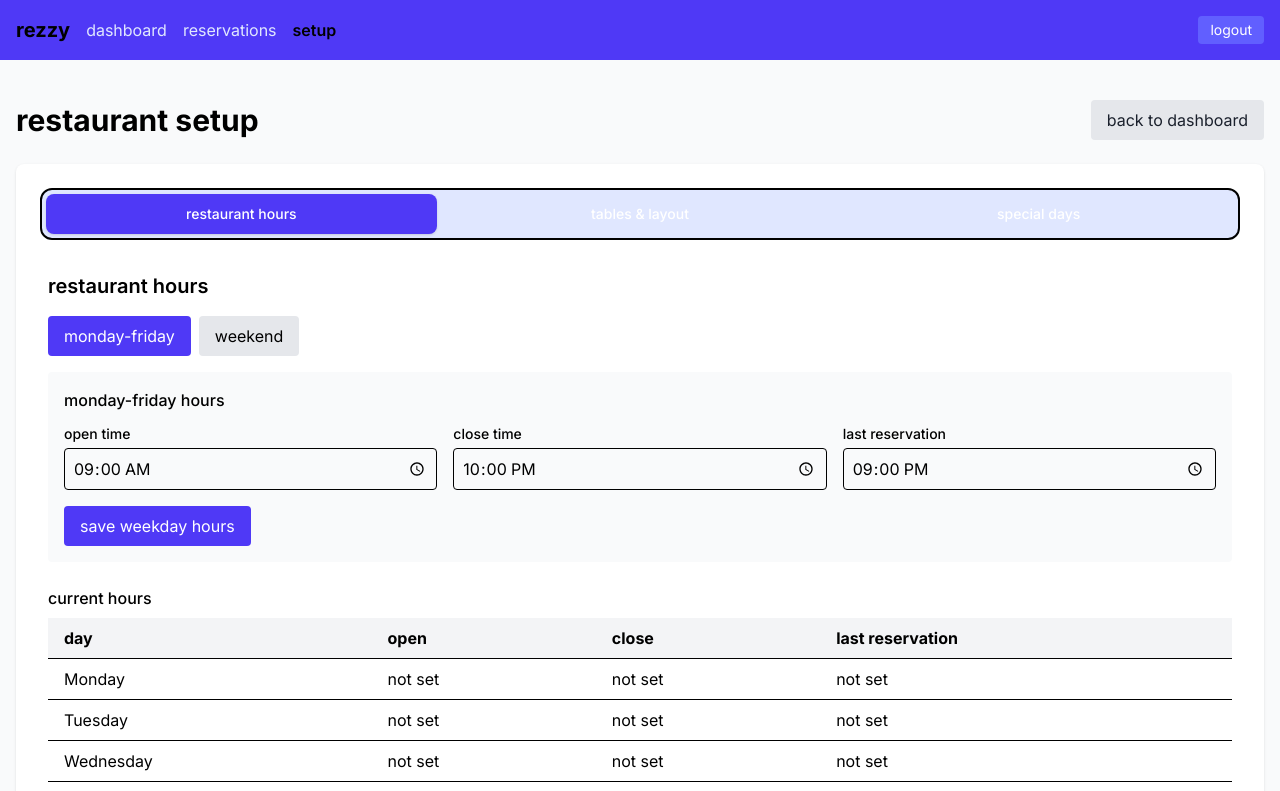
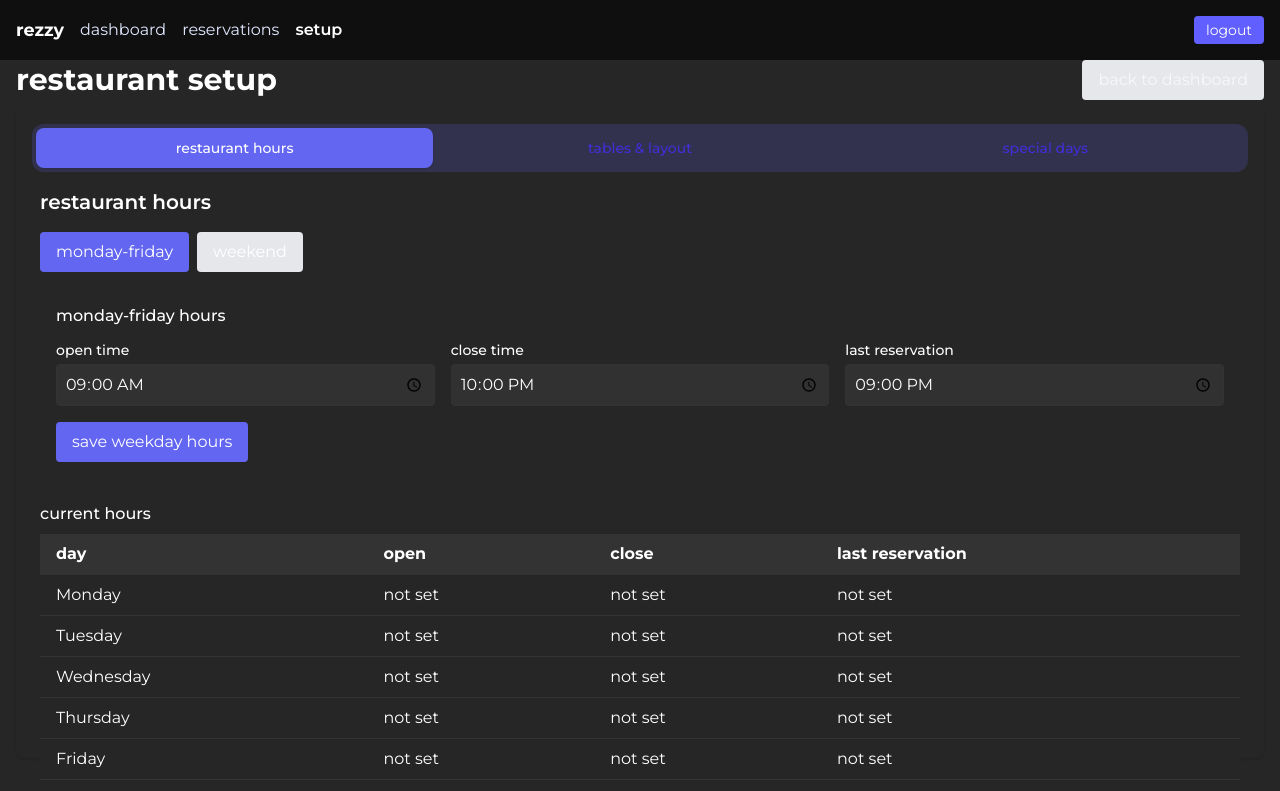
Before and after one commit to 0xniki/rezzy-frontend, a Next.js app: page /setup in a window 1280 px wide. Shown: the top 791 px of the page. Built offline with nearby package versions, Linux system fonts and the light colour scheme; no server answers; sample sign-in values are in the browser's storage.

Commit message:
theme changes

```diff
--- a/src/app/dashboard/page.tsx
+++ b/src/app/dashboard/page.tsx
@@ -160,13 +160,12 @@ export default function Dashboard() {
   return (
     <div className="py-6">
       <div className="flex justify-between items-center mb-6">
-        <h1 className="text-3xl font-bold">frali dashboard</h1>
       </div>
 
       {/* Date Navigator Component */}
       <DateNavigator onDateChange={handleDateChange} />
 
-      <div className="grid grid-cols-1 md:grid-cols-2 gap-6 mb-6">
+      {/* <div className="grid grid-cols-1 md:grid-cols-2 gap-6 mb-6">
         <div className="bg-white rounded-lg shadow p-6">
           <h2 className="text-xl font-semibold mb-4">restaurant hours</h2>
           <div className="overflow-x-auto">
@@ -243,12 +242,9 @@ export default function Dashboard() {
             </div>
           </div>
         </div>
-      </div>
+      </div> */}
 
       <div className="bg-white rounded-lg shadow p-6">
-        <h2 className="text-xl font-semibold mb-4">restaurant layout</h2>
-        <p className="text-sm text-gray-500 mb-4">click on a table to view its reservations for today</p>
-
         <div
           className="border border-gray-300 bg-white relative mx-auto"
           style={{ width: '800px', height: '600px' }}
--- a/src/app/globals.css
+++ b/src/app/globals.css
@@ -1,104 +1,196 @@
+@import url('https://fonts.googleapis.com/css2?family=Montserrat:ital,wght@0,400;0,500;0,600;0,700;1,400&display=swap');
 @import "tailwindcss";
 
 :root {
-  --background: #ffffff;
-  --foreground: #000000; /* Changed from #171717 to pure black for better contrast */
-}
-
-@theme inline {
-  --color-background: var(--background);
-  --color-foreground: var(--foreground);
-  --font-sans: var(--font-geist-sans);
-  --font-mono: var(--font-geist-mono);
-}
-
-@media (prefers-color-scheme: dark) {
-  :root {
-    --background: #0a0a0a;
-    --foreground: #ffffff; /* Changed from #ededed to pure white for better contrast */
-  }
+  --background: #1a1a1a;
+  --foreground: #ffffff;
+  --nav-background: #0f0f0f;
+  --card-background: #262626;
+  --date-picker-bg: #202020;
+  --table-header-bg: #333333;
+  --primary: #6366f1;
+  --border: #333333;
 }
 
 body {
   background: var(--background);
   color: var(--foreground);
-  font-family: Arial, Helvetica, sans-serif;
+  font-family: "Montserrat", sans-serif !important;
 }
 
-/* Added additional styling for better text visibility */
-.text-gray-500 {
-  color: #2d3748 !important; /* Much darker gray */
+* {
+  font-family: "Montserrat", sans-serif !important;
 }
 
-.text-gray-600 {
-  color: #1a202c !important; /* Almost black */
+/* Layout and spacing */
+.container.mx-auto.p-4 {
+  padding: 0.5rem 1rem !important;
+  padding-top: 0 !important;
+  padding-bottom: 2rem !important;
 }
 
-/* Make sure form inputs have enough contrast */
-input, select, textarea {
-  color: #000000;
+nav + .container {
+  padding-top: 0 !important;
 }
 
-/* Fix table text visibility */
-table th, table td {
-  color: #000000 !important;
+.py-6 {
+  padding-top: 0 !important;
+  padding-bottom: 0.5rem !important;
+  margin-top: 0 !important;
 }
 
-/* Fix restaurant floor layout table visibility */
-[class*="bg-indigo-100"], [class*="bg-purple-100"] {
-  border-width: 2px !important;
-  color: #000000 !important;
+.mb-6 {
+  margin-bottom: 0.5rem !important;
 }
 
-/* Fix title visibility */
-h1, .text-xl, .text-2xl, .text-3xl, .font-bold, .font-semibold {
-  color: #000000 !important;
+.p-6 {
+  padding: 1rem !important;
 }
 
-/* Fix navigation and header colors */
-.bg-indigo-600, .bg-purple-600, .bg-green-600 {
-  color: #ffffff !important;
+/* Navbar */
+nav.bg-indigo-600 {
+  background-color: var(--nav-background) !important;
 }
 
-/* Fix selected tab text */
-.bg-indigo-600.text-white,
-[class*="bg-indigo-600"] {
-  color: #ffffff !important;
+/* Date picker as secondary navbar */
+.bg-white.rounded-lg.shadow.p-4.mb-6 {
+  background-color: var(--date-picker-bg) !important;
+  border-radius: 0 !important;
+  box-shadow: none !important;
+  padding: 0.5rem 1rem !important;
+  margin-top: 0 !important;
+  margin-bottom: 0.5rem !important;
+  border-bottom: 1px solid var(--border) !important;
 }
 
-/* Force white text on all colored buttons */
-.bg-indigo-600, .bg-purple-600, .bg-green-600,
-.bg-indigo-700, .bg-purple-700, .bg-green-700,
-button[class*="bg-indigo-"], button[class*="bg-purple-"], button[class*="bg-green-"] {
-  color: #ffffff !important;
+/* Fix date navigator arrows to be closer to date */
+.bg-white.rounded-lg.shadow.p-4.mb-6 .flex.items-center.justify-between {
+  min-height: 38px !important;
+  padding: 0 10% !important;
 }
 
-/* Force better contrast for specific components */
-.text-gray-700, .text-gray-800 {
-  color: #1a202c !important;
+.text-xl.font-bold {
+  font-size: 1.1rem !important;
 }
 
-.bg-gray-50 h3.font-medium,
-.bg-white h3.font-medium,
-form h3,
-form .font-medium,
-.font-medium.mb-3,
-.font-medium.mb-2 {
-  color: #000000 !important;
+.mt-3.text-center {
+  margin-top: 0.25rem !important;
 }
 
-/* Fix all form labels */
-label, .block.text-sm.font-medium.mb-1 {
-  color: #000000 !important;
+/* Improve hover state for date button */
+button.text-xl.font-bold.px-4.py-2.rounded:hover {
+  background-color: rgba(255, 255, 255, 0.1) !important;
 }
 
-/* Fix field help text */
-.text-xs.text-gray-500 {
-  color: #333333 !important;
+/* Restaurant layout */
+.bg-white.rounded-lg.shadow.p-6:last-child {
+  height: calc(100vh - 150px) !important; /* Adjusted height */
+  display: flex !important;
+  flex-direction: column !important;
 }
 
-/* Ensure white text stays on colored buttons */
-.bg-indigo-600, .bg-purple-600, .bg-green-600,
-.bg-indigo-700, .bg-purple-700, .bg-green-700 {
-  color: #ffffff !important;
+.border.border-gray-300.bg-white.relative.mx-auto {
+  height: 100% !important;
+  width: 100% !important;
+  flex: 1 !important;
 }
+
+/* Cards and backgrounds */
+.bg-white, .bg-gray-50 {
+  background-color: var(--card-background) !important;
+}
+
+/* Tables */
+table th, tr.bg-gray-100 {
+  background-color: var(--table-header-bg) !important;
+  color: var(--foreground) !important;
+}
+
+.bg-gray-100 {
+  background-color: var(--table-header-bg) !important;
+  color: var(--foreground) !important;
+}
+
+/* Highlighted day in schedule */
+.bg-blue-50 {
+  background-color: rgba(124, 58, 237, 0.15) !important;
+  color: white !important;
+}
+
+tr.bg-blue-50 td {
+  color: white !important;
+}
+
+/* Form elements and buttons */
+input, select, textarea {
+  background-color: rgba(255, 255, 255, 0.05) !important;
+  border-color: var(--border) !important;
+  color: var(--foreground) !important;
+}
+
+.bg-indigo-600, .bg-purple-600, .bg-green-600 {
+  background-color: var(--primary) !important;
+  color: white !important;
+}
+
+/* Text colors */
+.text-gray-500, .text-gray-600, .text-gray-700, .text-gray-800 {
+  color: rgba(255, 255, 255, 0.7) !important;
+}
+
+/* Borders */
+.border, .border-t {
+  border-color: var(--border) !important;
+}
+
+/* Restaurant layout tables */
+[class*="bg-indigo-100"], [class*="bg-purple-100"] {
+  background-color: rgba(99, 102, 241, 0.2) !important;
+  color: var(--foreground) !important;
+}
+
+/* Status badges */
+.bg-yellow-100 { background-color: rgba(234, 179, 8, 0.2) !important; }
+.bg-blue-100 { background-color: rgba(59, 130, 246, 0.2) !important; }
+.bg-purple-100 { background-color: rgba(147, 51, 234, 0.2) !important; }
+.bg-green-100 { background-color: rgba(34, 197, 94, 0.2) !important; }
+.bg-red-100 { background-color: rgba(239, 68, 68, 0.2) !important; }
+
+.text-yellow-800 { color: #fbbf24 !important; }
+.text-blue-800 { color: #3b82f6 !important; }
+.text-purple-800 { color: #a855f7 !important; }
+.text-green-800 { color: #22c55e !important; }
+.text-red-800 { color: #ef4444 !important; }
+
+/* Make the calendar bigger when opened */
+.react-datepicker {
+  font-size: 1rem !important;
+  font-family: "Montserrat", sans-serif !important;
+}
+
+.react-datepicker__month-container {
+  width: 280px !important;
+}
+
+.react-datepicker__day {
+  width: 2rem !important;
+  line-height: 2rem !important;
+  margin: 0.2rem !important;
+}
+
+.react-datepicker__header {
+  background-color: var(--table-header-bg) !important;
+  border-bottom: 1px solid var(--border) !important;
+}
+
+.react-datepicker__current-month {
+  font-size: 1.2rem !important;
+  padding: 0.5rem 0 !important;
+}
+
+/* Better hover styling for calendar dates */
+.react-datepicker__day:hover {
+  background-color: var(--primary) !important;
+  color: white !important;
+  border-radius: 0.3rem !important;
+}
--- a/src/app/layout.tsx
+++ b/src/app/layout.tsx
@@ -1,13 +1,14 @@
 import './globals.css';
 import type { Metadata } from 'next';
-import { Inter } from 'next/font/google';
 import Navbar from '@/components/NavBar';
-
-const inter = Inter({ subsets: ['latin'] });
 
 export const metadata: Metadata = {
   title: 'Rezzy',
   description: 'Restaurant reservation management system',
+};
+
+export const viewport = {
+  themeColor: '#0f0f0f',
 };
 
 export default function RootLayout({
@@ -17,7 +18,9 @@ export default function RootLayout({
 }) {
   return (
     <html lang="en">
-      <body className={inter.className}>
+      <head>
+      </head>
+      <body>
         <main className="min-h-screen bg-gray-50">
           <Navbar />
           <div className="container mx-auto p-4">
```
